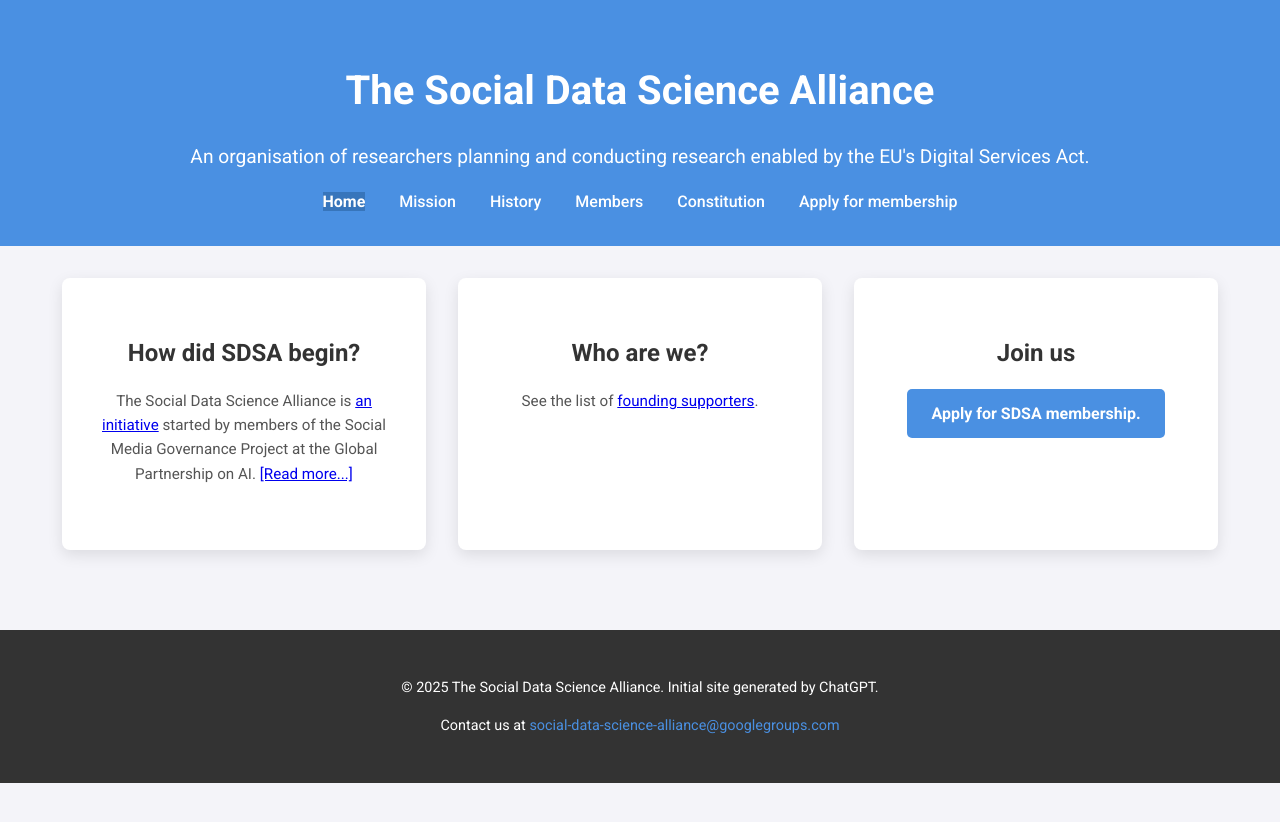
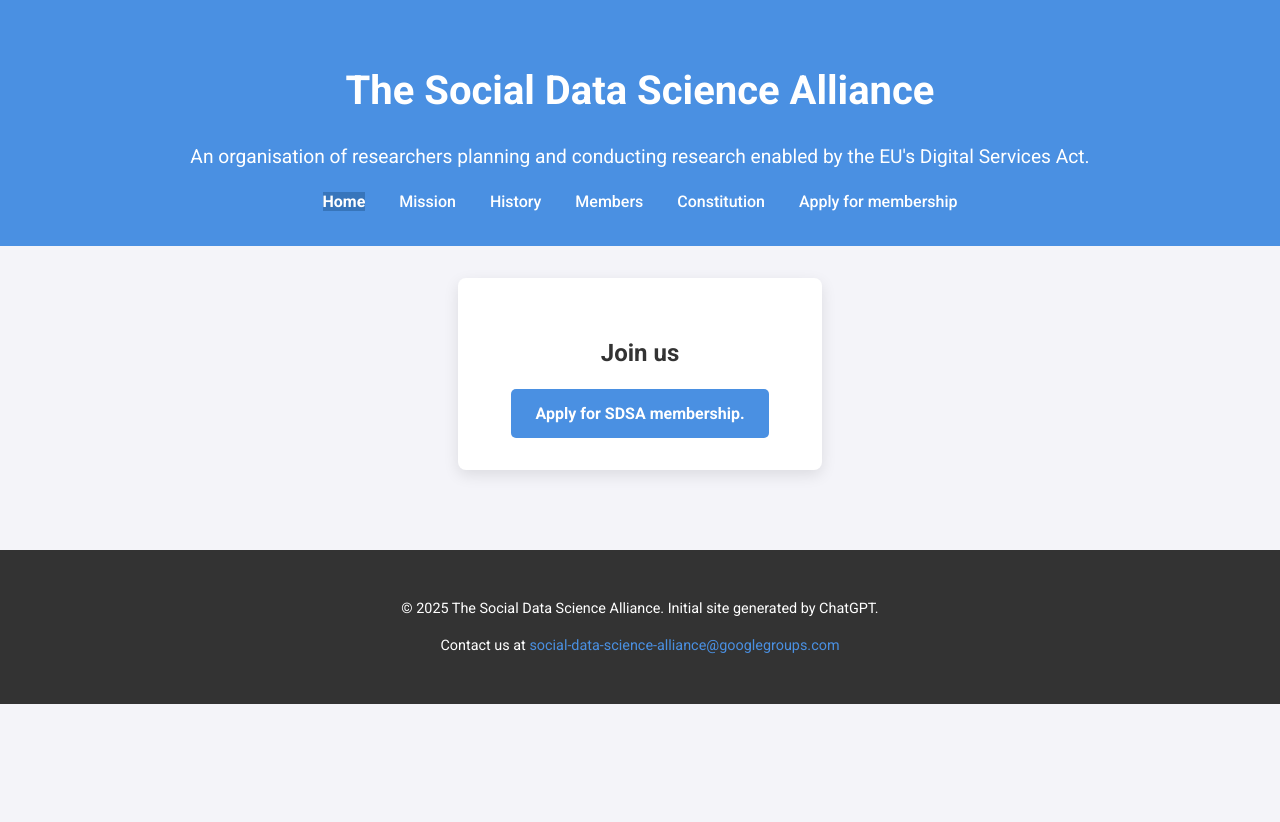
Before and after one commit to social-data-science-alliance/social-data-science-alliance.github.io, a Jekyll site: the page built from index.md, in a window 1280 px wide. Shown: the top 822 px of the page. Built offline with Jekyll 4.4.1, drawn with Linux system fonts in a browser that asks for light colours.

Commit message:
Remove all but the "Join us" tab on home page.

```diff
--- a/index.md
+++ b/index.md
@@ -5,14 +5,6 @@ title: Home
 
 <section id="features" class="features">
     <div class="feature">
-        <h3>How did SDSA begin?</h3>
-        <p>The Social Data Science Alliance is <a href="/history/">an initiative</a> started by members of the Social Media Governance Project at the Global Partnership on AI. <a href="/history/">[Read more...]</a></p>
-    </div>
-    <div class="feature">
-        <h3>Who are we?</h3>
-        <p>See the list of <a href="/members/">founding supporters</a>.</p>
-    </div>
-    <div class="feature">
         <h3>Join us</h3>
         <a href="/apply/" class="btn">Apply for SDSA membership.</a>
     </div>
```
